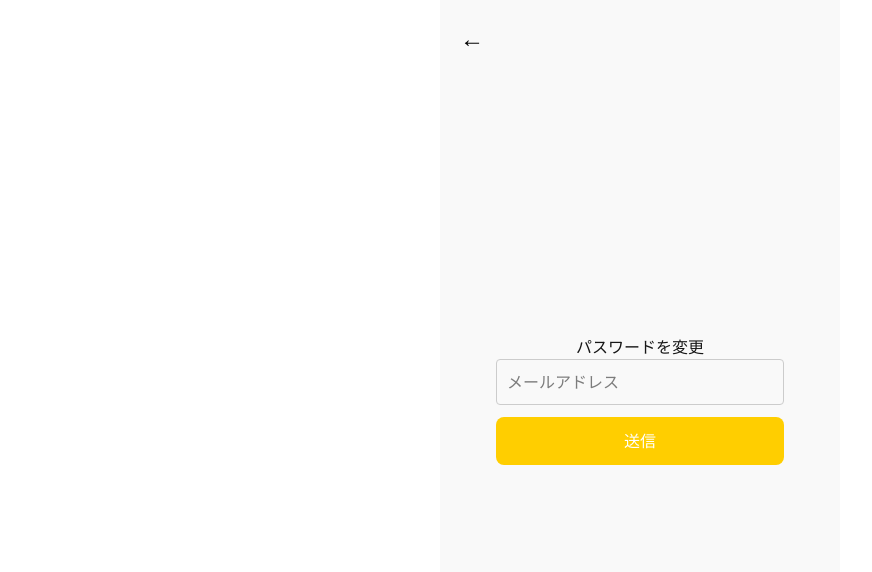
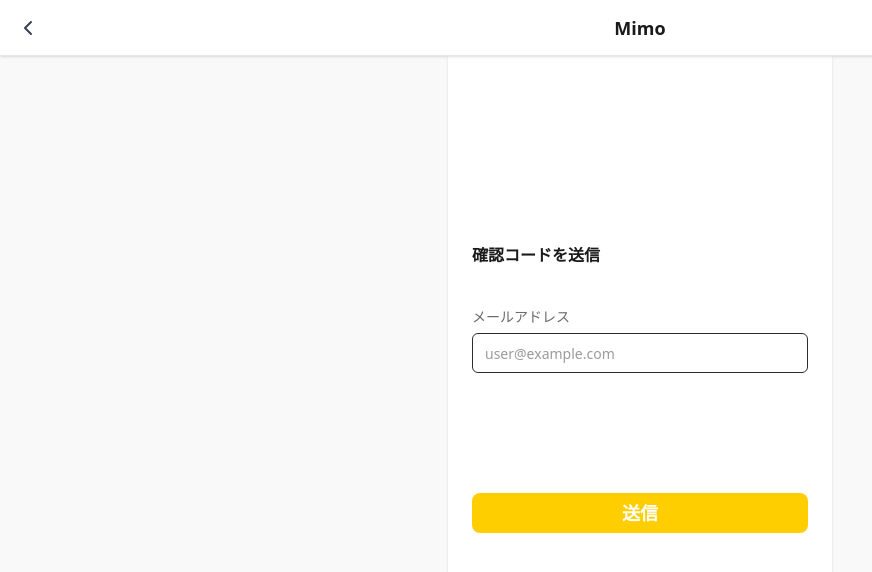
Before and after one commit to tdu25-wsp/mimo-frontend, a Next.js app: page /forgot-password in a window 1280 px wide. Shown: the top 572 px of the page, without its empty margins (0-872 px from the left). Built offline with nearby package versions, Linux system fonts and the light colour scheme.

Commit message:
send-code-page実装

```diff
--- a/app/(auth)/forgot-password/page.tsx
+++ b/app/(auth)/forgot-password/page.tsx
@@ -1,64 +1,59 @@
 "use client";
-import React from "react";
+import * as React from "react";
+import { Header } from "@/components/layout/Header";
+import ActionLargeButton from "@/components/features/ActionLargeButton";
+import { Input } from "@/components/ui/Input";
+import { X } from "lucide-react";
 
 export default function ForgotPasswordPage() {
-  const containerStyle: React.CSSProperties = {
-    maxWidth: 400,
-    margin: "0 auto",
-    padding: 20,
-    height: "100vh",
-    backgroundColor: "#f9f9f9",
-    display: "flex",
-    flexDirection: "column",
-    alignItems: "center",
-    justifyContent: "center",
-     position: "relative",
-  };
 
-  const inputStyle: React.CSSProperties = {
-    width: "80%",
-    padding: "10px",
-    fontSize: "16px",
-    marginBottom: "12px",
-    border: "1px solid #ccc",
-    borderRadius: "4px",
-    color:"black",
-  };
+  return (
+    // 1. 全体ラッパー: 画面全体の背景色はグレー
+    <div className="min-h-screen w-full bg-gray-background flex flex-col">
 
-  const buttonStyle: React.CSSProperties = {
-    width: "80%",
-    padding: "12px",
-    fontSize: "16px",
-    color: "white",
-    backgroundColor: "#ffce00",
-    border: "none",
-    borderRadius: "8px",
-    cursor: "pointer",
-  };
+      {/* ヘッダー */}
+      <Header
+        title="Mimo"
+        showBackButton={true}
+        className="bg-background border-b shadow-sm"
+      />
 
+      {/* 3. コンテンツエリアのラッパー*/}
+      <div className="flex-1 flex justify-center w-full">
 
-   const backButtonStyle: React.CSSProperties = {
-    position: "absolute",
-    top: 20,
-    left: 20,
-    background: "none",
-    border: "none",
-    fontSize: "24px",
-    cursor: "pointer",
-    color:"black",
-  };
+        {/* 4. スマホ枠（カラム）*/}
+        <div className="w-full max-w-sm bg-background border-border shadow-sm flex flex-col">
 
-  const handleBack = () => {
-    window.history.back();
-  };
-  return (
-    <div style={containerStyle}>
-      <h1>パスワードを変更</h1>
-      <button style={backButtonStyle} onClick={handleBack}>
-        ←
-      </button>
-      <input type="email" placeholder="メールアドレス" style={inputStyle} />
-      <button style={buttonStyle}>送信</button>
+          <main className="flex-1 flex flex-col justify-center px-6 pb-20">
+
+            <h2 className="text-base font-bold text-primary-text mb-10">
+              確認コードを送信
+            </h2>
+
+            {/* メールアドレス入力欄 */}
+            <div className="grid w-full items-center gap-1.5">
+                        <label
+                          htmlFor="email"
+                          className="text-sm font-medium text-secondary-text"
+                        >
+                          メールアドレス
+                        </label>
+                        <Input
+                          type="email"
+                          id="email"
+                          placeholder="user@example.com"
+                        />
+                      </div>
+
+            {/* 送信ボタン */}
+            <div className="mt-30">
+              <ActionLargeButton
+                label="送信"
+              />
+            </div>
+          </main>
+        </div>
+      </div>
     </div>
   );
 }
```
